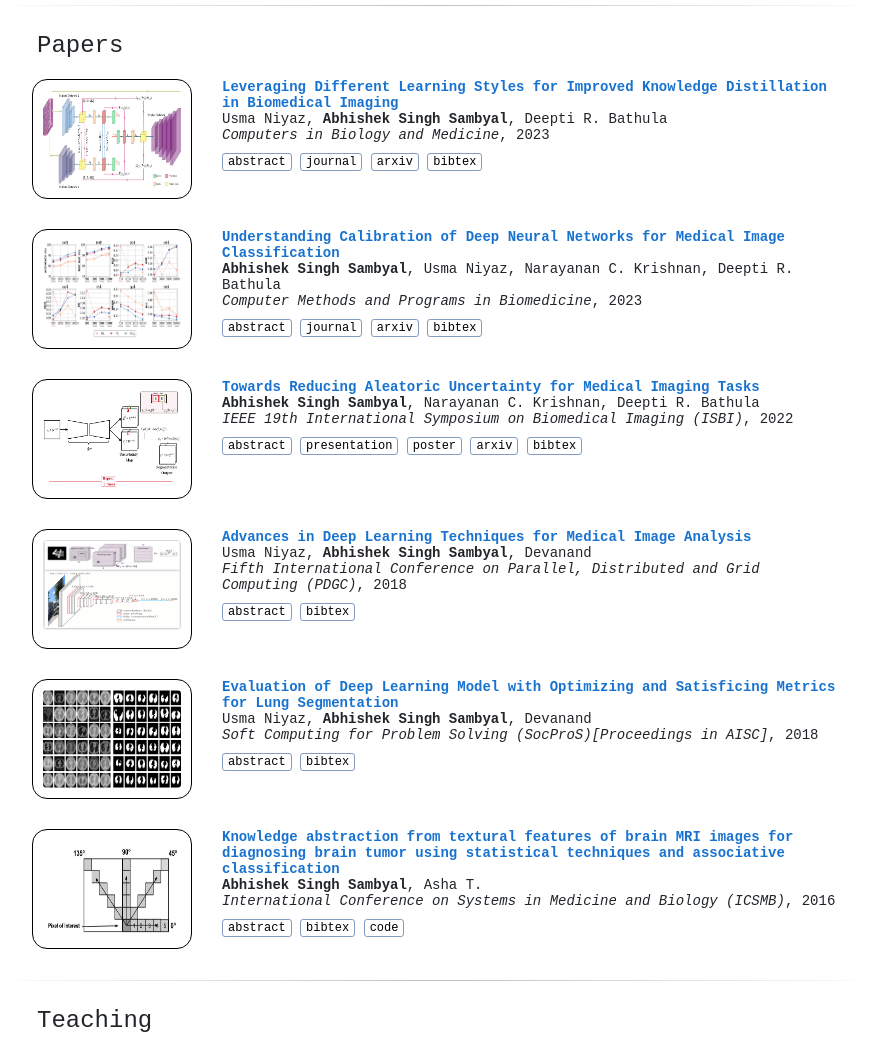
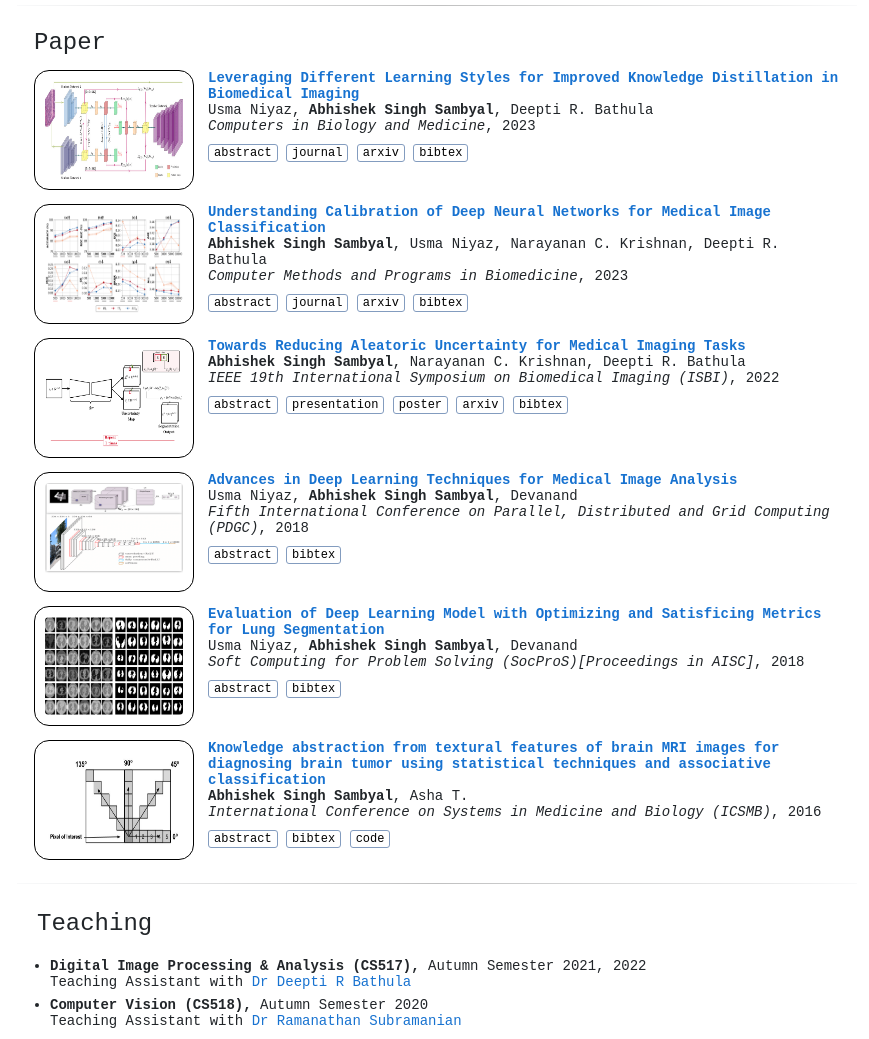
Before and after one commit to abhisheksambyal/abhisheksambyal.github.io, a plain HTML site: page index.html in a window 1280 px wide. Shown: the part 700-1739 px from the top of the page, without its empty margins (203-1072 px from the left). Drawn offline with nearby package versions, Linux system fonts and the light colour scheme.

Commit message:
Format Paper section.

```diff
--- a/css/stylesheet.css
+++ b/css/stylesheet.css
@@ -65,13 +65,8 @@ p {
 }
 
 #papers {
-  width:100%;
-  border:0px;
-  border-spacing:0px;
-  border-collapse:separate;
-  /* margin-right:auto;
-  margin-left:auto; */
-  /* margin-bottom: 20px; */
+  margin-right: 10px;
+  margin-left: 10px;
 }
 
 #ta {
@@ -84,6 +79,11 @@ p {
   /* padding-right: 5px; */
   /* margin-bottom: 20px; */
 }
+
+.ta {
+  padding-bottom: 7px;
+}
+
 
 .topbar {
   font-weight: 400;
@@ -104,9 +104,7 @@ p {
   padding-top: 10px;
 }
 
-.ta {
-  padding-bottom: 7px;
-}
+
 
 hr {
   border: 0;
--- a/index.html
+++ b/index.html
@@ -134,7 +134,6 @@
             </tbody>
           </table>
           <hr>
-
           <!-- News -->
           <!-- News -->
           <!-- News -->
@@ -188,21 +187,20 @@
           <!-- Papers -->
           <!-- Papers -->
           <!-- Papers -->
-          <table id="papers" width="100%" align="center" border="0" cellspacing="0" cellpadding="15">
+          <table id="papers" cellpadding="7">
             <tbody>
               <!-- Heading -->
               <tr>
-                <td style="padding-top:10px;padding-left:20px;vertical-align:middle;padding-bottom:5px;">
-                  <heading>Papers</heading>
+                <td>
+                  <heading>Paper</heading>
                 </td>
               </tr>
-
               <!-- Publication Entries -->
-              <tr>
-                <td width="20%" valign="top" align="center"><a href="https://authors.elsevier.com/a/1iCSU2OYd3tp7" target="_blank">
+              <tr valign="top">
+                <td width="20%"><a href="https://authors.elsevier.com/a/1iCSU2OYd3tp7" target="_blank">
                 <img src="images/cbm-2023.jpg" alt="cmpb2023" width="160" height="120" style="padding:10px;border-radius:15px;border:1px solid black">
                 </a></td>
-                <td width="80%" valign="top">
+                <td width="80%">
                   <a href="https://authors.elsevier.com/a/1iCSU2OYd3tp7" target="_blank">
                     <papertitle>Leveraging Different Learning Styles for Improved Knowledge Distillation in Biomedical Imaging</papertitle>
                   </a>
@@ -235,12 +233,11 @@
                 </td>
               </tr>
 
-
-              <tr>
-                <td width="20%" valign="top" align="center"><a href="https://authors.elsevier.com/a/1hr4bcV4LHEMK" target="_blank">
+              <tr valign="top">
+                <td width="20%"><a href="https://authors.elsevier.com/a/1hr4bcV4LHEMK" target="_blank">
                 <img src="images/cmpb-2023.png" alt="cmpb2023" width="160" height="120" style="padding:10px;border-radius:15px;border:1px solid black">
                 </a></td>
-                <td width="80%" valign="top">
+                <td width="80%">
                   <a href="https://authors.elsevier.com/a/1hr4bcV4LHEMK" target="_blank">
                     <papertitle>Understanding Calibration of Deep Neural Networks for Medical Image Classification</papertitle>
                   </a>
@@ -274,12 +271,12 @@
               </tr>
 
 
-              <tr>
-                <td width="20%" valign="top" align="center"><a href="https://ieeexplore.ieee.org/document/9761638" target="_blank">
+              <tr valign="top">
+                <td width="20%"><a href="https://ieeexplore.ieee.org/document/9761638" target="_blank">
                 <!-- <img src="images/isbi2022.png" alt="isbi2022" width="90%" style="padding-top:0px;padding-bottom:0px;border-radius:15px;border:1px solid black"> -->
                 <img src="images/isbi2022.png" alt="isbi2022" width="160" height="120" style="padding:10px;border-radius:15px;border:1px solid black">
                 </a></td>
-                <td width="80%" valign="top">
+                <td width="80%">
                   <a href="https://ieeexplore.ieee.org/document/9761638" target="_blank">
                     <papertitle>Towards Reducing Aleatoric Uncertainty for Medical Imaging Tasks</papertitle>
                   </a>
@@ -312,14 +309,12 @@
               </tr>
 
 
-
-
-              <tr>
-                <td width="20%" valign="top" align="center"><a href="https://ieeexplore.ieee.org/abstract/document/8745790" target="_blank">
+              <tr valign="top">
+                <td width="20%"><a href="https://ieeexplore.ieee.org/abstract/document/8745790" target="_blank">
                 <!-- <img src="images/isbi2022.png" alt="isbi2022" width="90%" style="padding-top:0px;padding-bottom:0px;border-radius:15px;border:1px solid black"> -->
                 <img src="images/2018_advances.png" alt="adlt" width="160" height="120" style="padding:10px;border-radius:15px;border:1px solid black">
                 </a></td>
-                <td width="80%" valign="top">
+                <td width="80%">
                   <a href="https://ieeexplore.ieee.org/abstract/document/8745790" target="_blank">
                     <papertitle>Advances in Deep Learning Techniques for Medical Image Analysis</papertitle>
                   </a>
@@ -348,14 +343,12 @@
               </tr>
 
 
-
-
-              <tr>
-                <td width="20%" valign="top" align="center"><a href="https://link.springer.com/chapter/10.1007/978-981-15-0035-0_6" target="_blank">
+              <tr valign="top">
+                <td width="20%"><a href="https://link.springer.com/chapter/10.1007/978-981-15-0035-0_6" target="_blank">
                 <!-- <img src="images/isbi2022.png" alt="isbi2022" width="90%" style="padding-top:0px;padding-bottom:0px;border-radius:15px;border:1px solid black"> -->
                 <img src="images/2018_evaluation.png" alt="osm" width="160" height="120" style="padding:10px;border-radius:15px;border:1px solid black">
                 </a></td>
-                <td width="80%" valign="top">
+                <td width="80%">
                   <a href="https://link.springer.com/chapter/10.1007/978-981-15-0035-0_6" target="_blank">
                     <papertitle>Evaluation of Deep Learning Model with Optimizing and Satisficing Metrics for Lung
                       Segmentation</papertitle>
@@ -384,14 +377,12 @@
               </tr>
 
 
-
-
-              <tr>
-                <td width="20%" valign="top" align="center"><a href="https://ieeexplore.ieee.org/abstract/document/7915086" target="_blank">
+              <tr valign="top">
+                <td width="20%"><a href="https://ieeexplore.ieee.org/abstract/document/7915086" target="_blank">
                 <!-- <img src="images/isbi2022.png" alt="isbi2022" width="90%" style="padding-top:0px;padding-bottom:0px;border-radius:15px;border:1px solid black"> -->
                 <img src="images/2016_knowledge.png" alt="knowabs" width="160" height="120" style="padding:10px;border-radius:15px;border:1px solid black">
                 </a></td>
-                <td width="80%" valign="top">
+                <td width="80%">
                   <a href="https://ieeexplore.ieee.org/abstract/document/7915086" target="_blank">
                     <papertitle>Knowledge abstraction from textural features of brain MRI images for diagnosing brain tumor
                       using statistical techniques and associative classification</papertitle>
```
